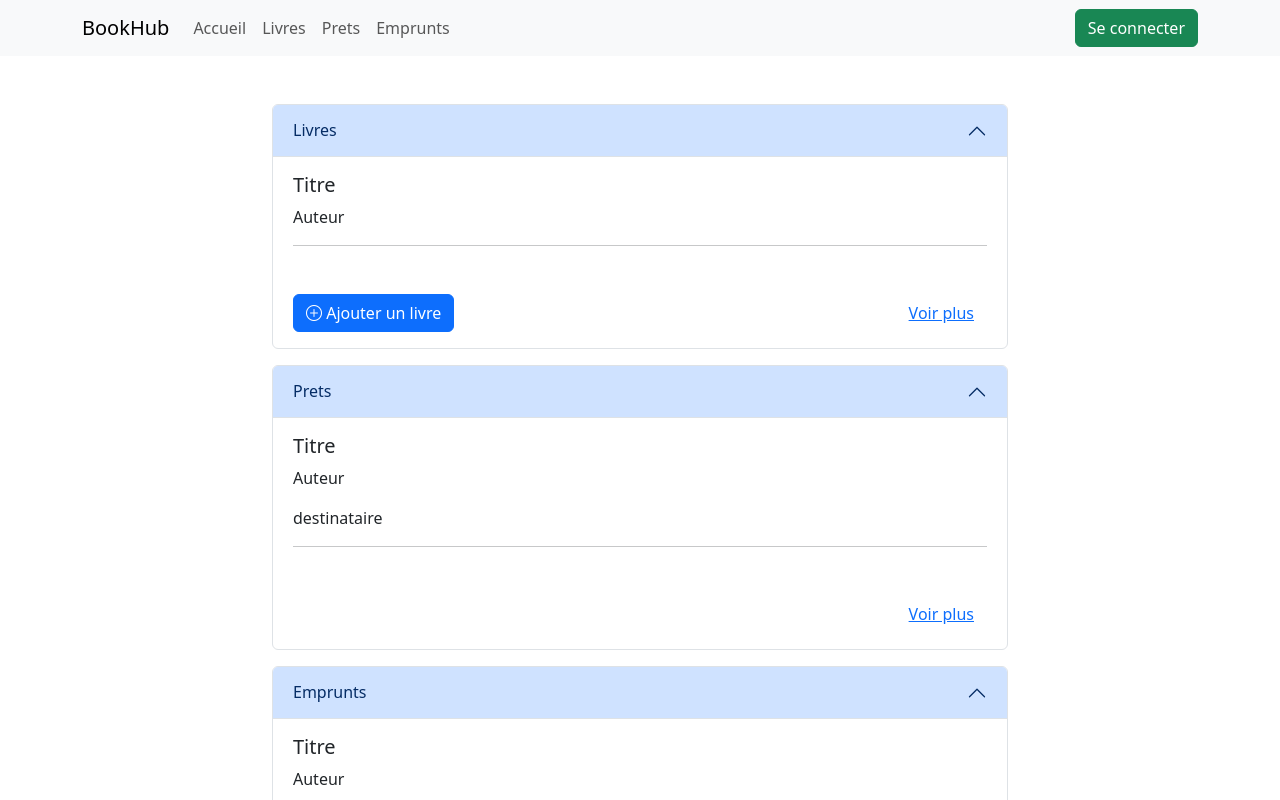
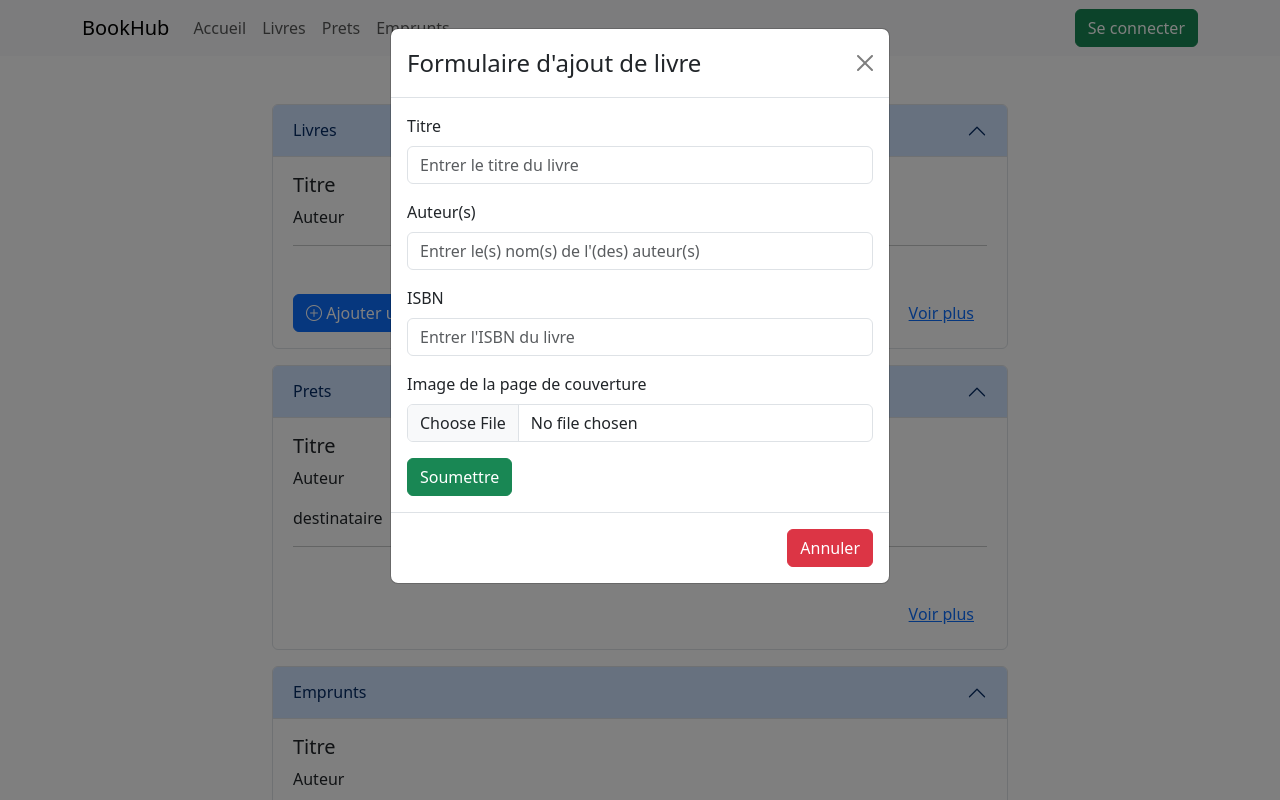
Before and after one commit to Wobins/BookHub, a React (Create React App) app: page /home in a window 1280 px wide. Both pictures are taken after a click on the button "Ajouter un livre". Shown: the top 800 px of the page. Built offline with nearby package versions, Linux system fonts and the light colour scheme.

Commit message:
Added APIs and form

```diff
--- a/package.json
+++ b/package.json
@@ -6,6 +6,7 @@
     "@testing-library/jest-dom": "^5.17.0",
     "@testing-library/react": "^13.4.0",
     "@testing-library/user-event": "^13.5.0",
+    "axios": "^1.7.7",
     "bootstrap": "^5.3.3",
     "bootstrap-icons": "^1.11.3",
     "react": "^18.3.1",
--- a/src/pages/home/index.jsx
+++ b/src/pages/home/index.jsx
@@ -1,15 +1,59 @@
 import React from 'react';
-import { Container,
-         Row,
-         Accordion,
-         Col,
-         Button,
-         ButtonToolbar
-        //  Divider
+import { useState } from 'react';
+import {
+  Container,
+  Row,
+  Accordion,
+  Col,
+  Button,
+  ButtonToolbar,
+Modal,
+Form
 } from 'react-bootstrap';
 import BookSummary from '../../components/BookSummary';
+import { postBook } from '../../api/book';
 
 const Accueil = () => {
+  const [show, setShow] = useState(false);
+  const [bookData, setBookData] = useState({
+    title: "",
+    author: "",
+    isbn: "",
+    owner_email: ""
+  });
+
+  // Manage open/close state of the modal
+  const handleClose = () => setShow(false);
+  const handleShow = () => setShow(true);
+
+  // Submit the form
+  const handleSubmit = async (e) => {
+    e.preventDefault();
+    try {
+      console.log(bookData)
+      // const res = await postBook(bookData);
+      // const { data } = res;
+      // console.log(data);
+      setShow(false);
+      setBookData({
+        title: "",
+        author: "",
+        isbn: "",
+        owner_email: ""
+      })
+      console.log('Formulaire envoyé');
+    } catch (error) {
+        console.error('Error adding book:', error);
+    }
+  }
+
+  // Handle change of inputs
+  const handleChange = (e) => {
+    const { name, value } = e.target;
+    setBookData({ ...bookData, [name]: value });
+    console.log(bookData)
+  }
+
   return (
     <Container>
       <Row>
@@ -20,7 +64,7 @@ const Accueil = () => {
               <BookSummary />
               <Accordion.Body>
                 <ButtonToolbar className="justify-content-between">
-                  <Button variant="primary">
+                  <Button variant="primary" onClick={handleShow}>
                     <span><i className="bi bi-plus-circle"></i></span> Ajouter un livre
                   </Button>
                   <Button variant="link" href="books">Voir plus</Button>
@@ -71,6 +115,60 @@ const Accueil = () => {
         </Col>
       </Row>
 
+
+
+
+      <Modal show={show} onHide={handleClose}>
+        <Modal.Header closeButton>
+          <Modal.Title>Formulaire d'ajout de livre</Modal.Title>
+        </Modal.Header>
+        <Modal.Body>
+          <Form onSubmit={handleSubmit}>
+            <Form.Group className="mb-3" controlId="title">
+              <Form.Label>Titre</Form.Label>
+              <Form.Control
+                name="title"
+                onChange={e => handleChange(e)}
+                value={bookData.title}
+                type="text"
+                placeholder="Entrer le titre du livre"
+              />
+            </Form.Group>
+            <Form.Group className="mb-3" controlId="author">
+              <Form.Label>Auteur(s)</Form.Label>
+              <Form.Control
+                name='author'
+                onChange={e => handleChange(e)}
+                value={bookData.author}
+                type="text"
+                placeholder="Entrer le(s) nom(s) de l'(des) auteur(s)"
+              />
+            </Form.Group>
+            <Form.Group className="mb-3" controlId="isbn">
+              <Form.Label>ISBN</Form.Label>
+              <Form.Control
+                name='isbn'
+                value={bookData.isbn}
+                onChange={e => handleChange(e)}
+                type="text"
+                placeholder="Entrer l'ISBN du livre"
+              />
+            </Form.Group>
+            <Form.Group controlId="imageFile" className="mb-3">
+            <Form.Label>Image de la page de couverture</Form.Label>
+              <Form.Control type="file" />
+            </Form.Group>
+            <Button variant="success" type="submit">
+              Soumettre
+            </Button>
+          </Form>
+        </Modal.Body>
+        <Modal.Footer>
+          <Button variant="danger" onClick={handleClose}>
+            Annuler
+          </Button>
+        </Modal.Footer>
+      </Modal>
     </Container>
   );
 }
```
Also changed, not shown: 1 other file (tests, documents, lock files or other folders).
